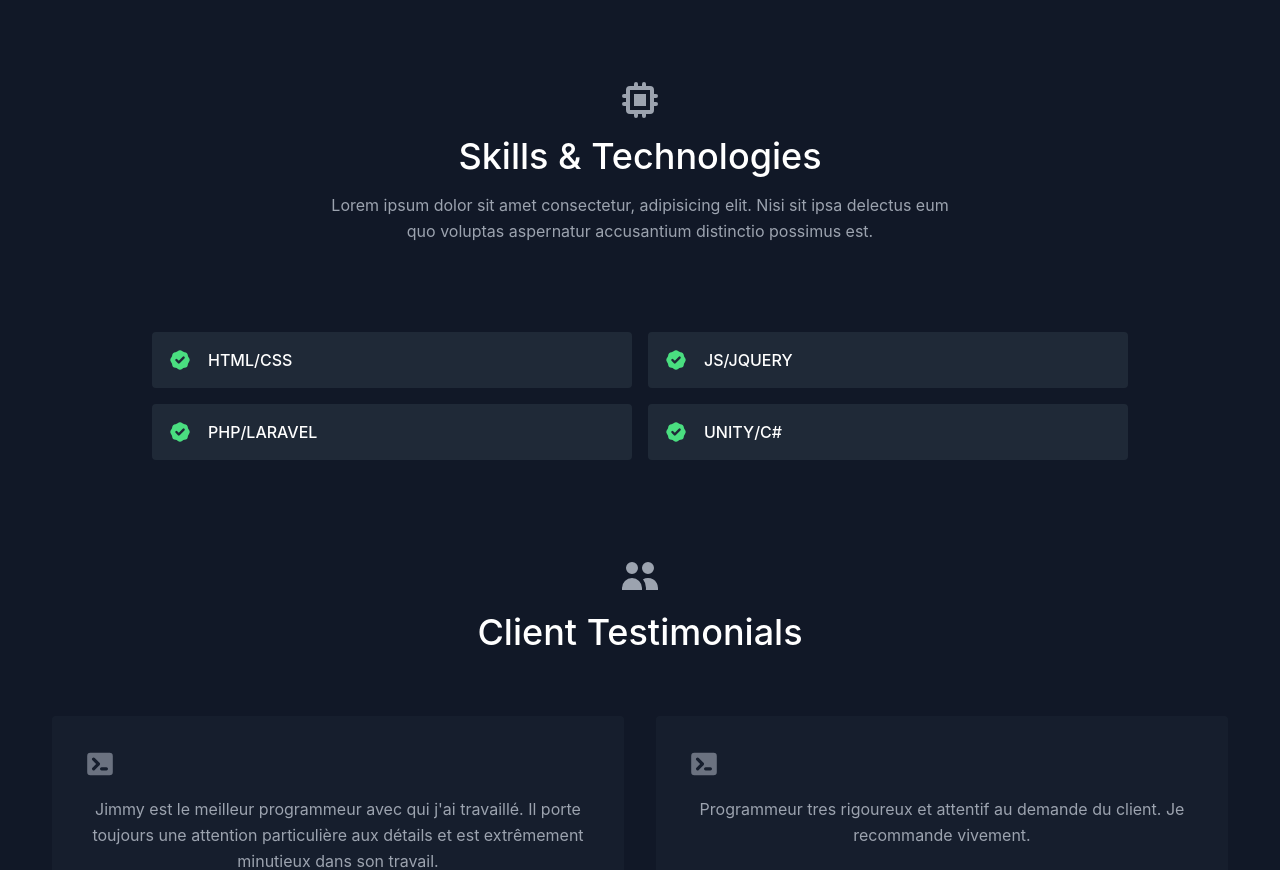
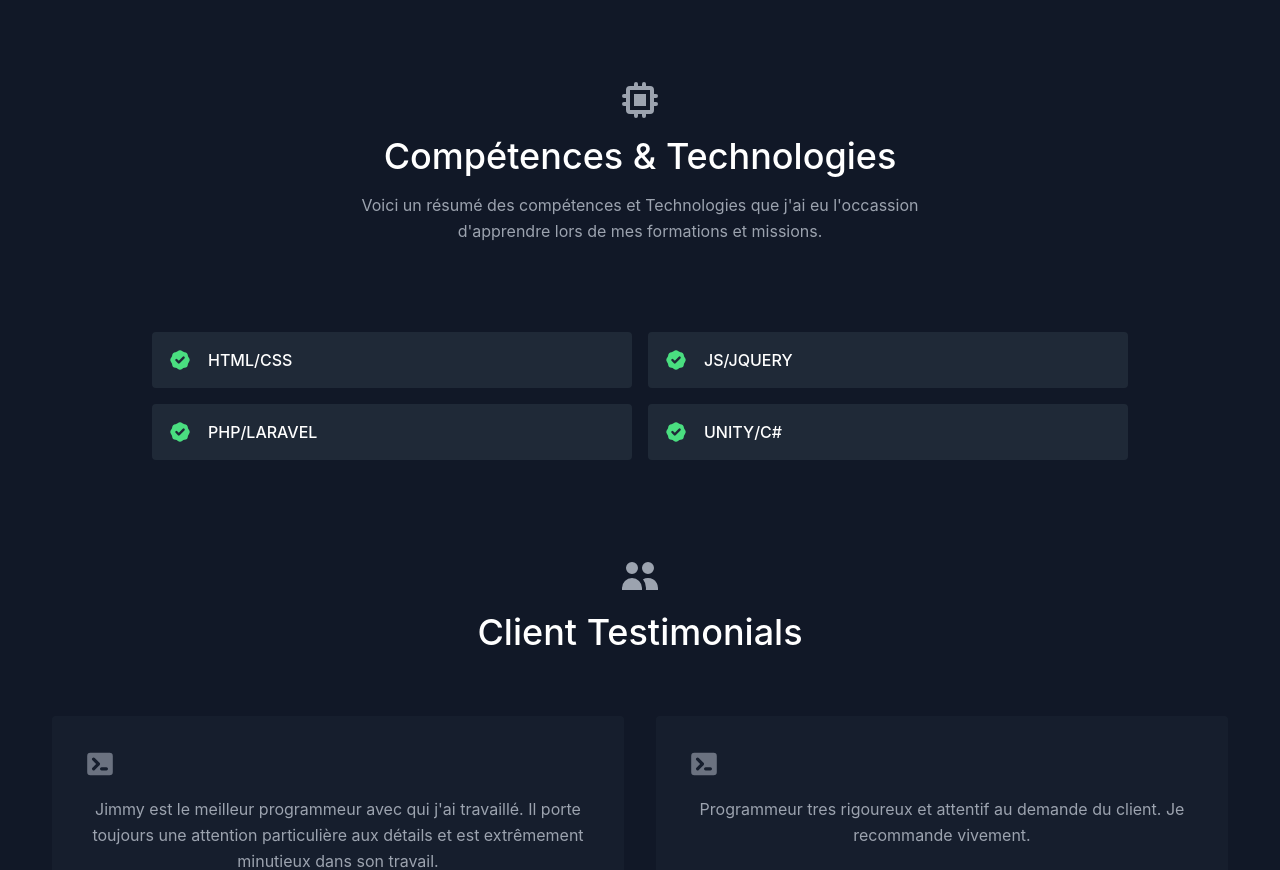
Before and after one commit to Doxteur/Portfolio, a React (Create React App) app: page / in a window 1280 px wide. Shown: the part 1520-2390 px from the top of the page. Built offline with nearby package versions, Linux system fonts and the light colour scheme.

Commit message:
Trad Fr Et Test

```diff
--- a/src/components/Skills.js
+++ b/src/components/Skills.js
@@ -11,12 +11,10 @@ export default function Skills() {
         <div className="text-center mb-20">
           <ChipIcon className="w-10 inline-block mb-4" />
           <h1 className="sm:text-4xl text-3xl font-medium title-font text-white mb-4">
-            Skills &amp; Technologies
+            Compétences &amp; Technologies
           </h1>
           <p className="text-base leading-relaxed xl:w-2/4 lg:w-3/4 mx-auto">
-            Lorem ipsum dolor sit amet consectetur, adipisicing elit. Nisi sit
-            ipsa delectus eum quo voluptas aspernatur accusantium distinctio
-            possimus est.
+            Voici un résumé des compétences et Technologies que j'ai eu l'occassion d'apprendre lors de mes formations et missions.
           </p>
         </div>
         <div className="flex flex-wrap lg:w-4/5 sm:mx-auto sm:mb-2 -mx-2">
```
